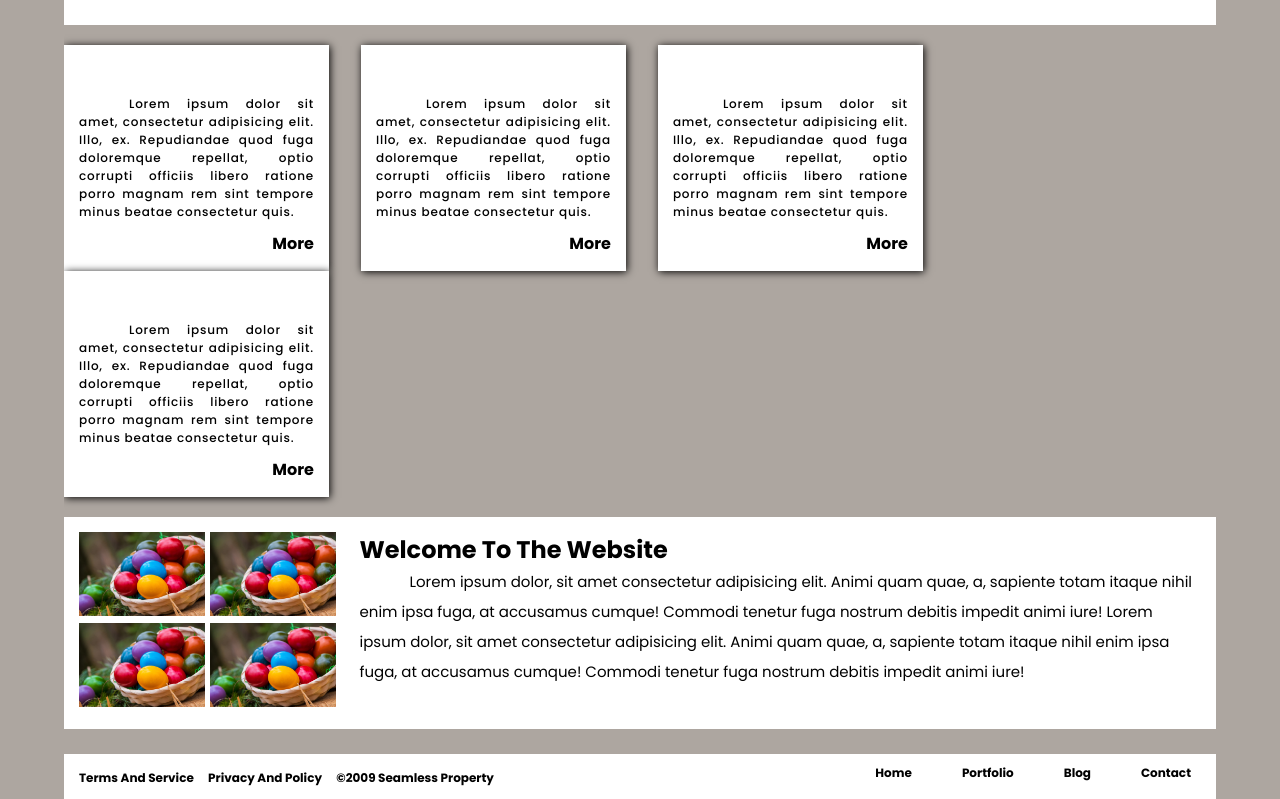
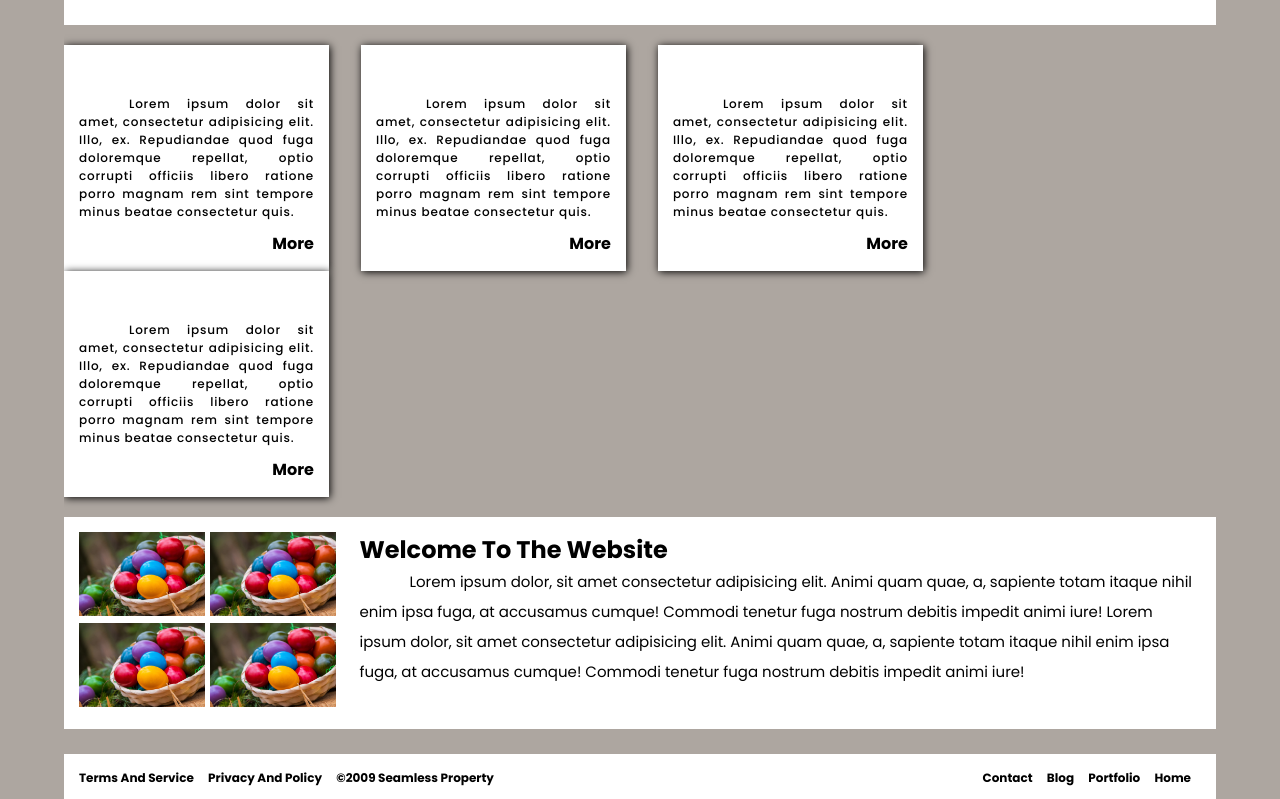
Before and after one commit to Nazim6269/html-css-template, a plain HTML site: page index.html in a window 1280 px wide. Shown: the part 849-1648 px from the top of the page. Drawn offline with Linux system fonts and the light colour scheme.

Commit message:
Update style.css

```diff
--- a/style.css
+++ b/style.css
@@ -160,7 +160,7 @@
   float: left;
 }
 
-.footer-section .container li {
+.footer-section li {
   list-style-type: none;
   font-weight: 600;
   font-size: 12px;
@@ -168,7 +168,6 @@
   margin-right: 10px;
 }
 
-.menu-bar-right li{
+.menu-bar-right ul{
   float: right;
-  margin-left: 40px;
 }
```
